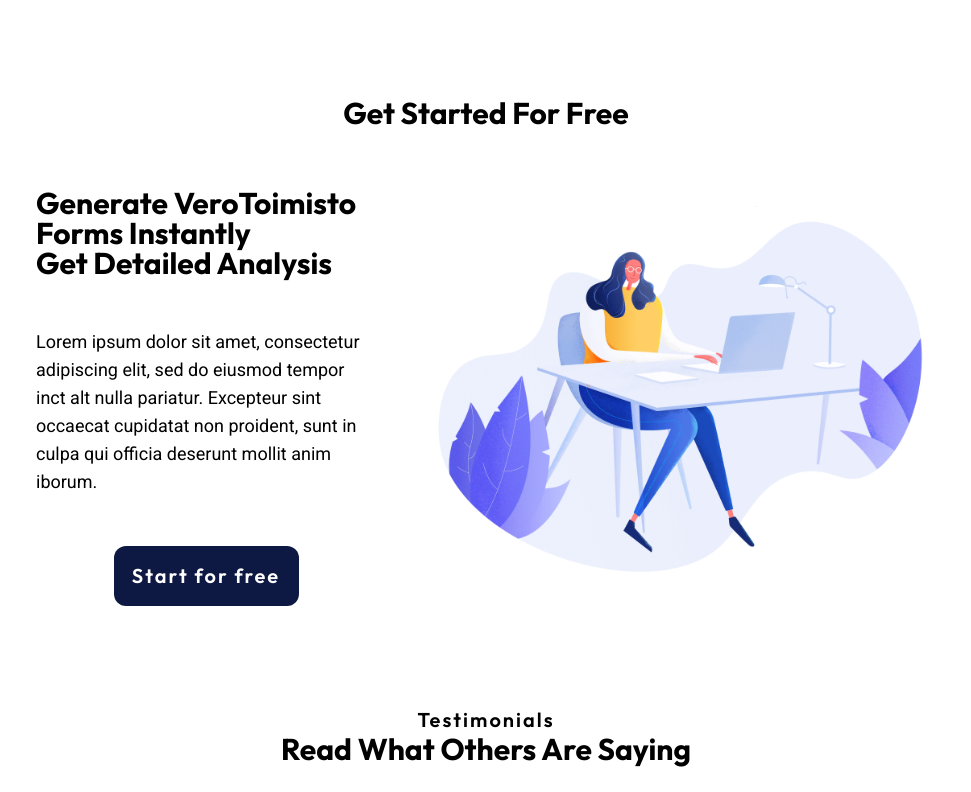
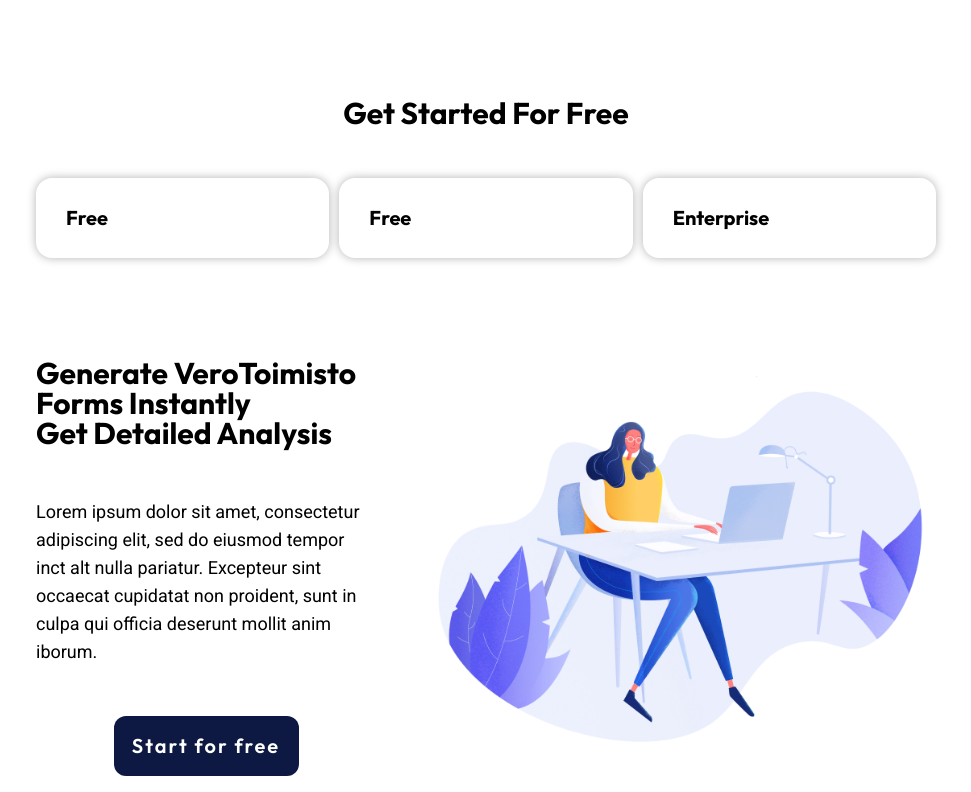
Before and after one commit to shinydev618/CryptoVero_Frontend, a React (Create React App) app: page / in a window 1280 px wide. Shown: the part 1240-2032 px from the top of the page, without its empty margins (154-1125 px from the left). Built offline with nearby package versions, Linux system fonts and the light colour scheme.

Commit message:
updating get started price

```diff
--- /dev/null
+++ b/src/Components/CustomGetStartedPriceBox.js
@@ -0,0 +1,36 @@
+import React from "react";
+import { Box } from "@mui/material";
+import styled from "styled-components";
+
+const CustomGetStartedPriceBox = ({ data }) => {
+  return (
+    <StyledComponent>
+      <TextType01>{data.type}</TextType01>
+    </StyledComponent>
+  );
+};
+
+const StyledComponent = styled(Box)`
+  display: flex;
+  flex: 1;
+  width: 100%;
+  border-radius: 16px;
+  padding: 30px;
+  box-sizing: border-box;
+  flex-direction: column;
+  box-shadow: 0px 0px 10px rgba(0, 0, 0, 0.3);
+`;
+
+const TextType01 = styled(Box)`
+  font-family: "Outfit";
+  font-style: normal;
+  font-weight: 700;
+  font-size: 20px;
+  line-height: 100%;
+  /* or 40px */
+  text-transform: capitalize;
+
+  color: #000000;
+`;
+
+export default CustomGetStartedPriceBox;
--- a/src/Pages/Landing.js
+++ b/src/Pages/Landing.js
@@ -2,6 +2,7 @@
 import { Box } from "@mui/material";
 import styled from "styled-components";
 import CustomMainButton from "../Components/CustomMainButton";
+import CustomGetStartedPriceBox from "../Components/CustomGetStartedPriceBox";
 import CustomEachTestimonials from "../Components/CustomEachTestimonials";
 // import CustomImageSupport from "../Components/CustomImageSupport";
 import imgComputer from "../Assets/Images/background/playing with a computer.png";
@@ -11,7 +12,7 @@
 import imgSupport04 from "../Assets/Images/mark/support04.png";
 import imgDashboard01 from "../Assets/Images/background/dashboard01.png";
 import imgWorking01 from "../Assets/Images/background/working01.png";
-import { dataTestimonials } from "../Config/data";
+import { dataGetStartedPrice, dataTestimonials } from "../Config/data";
 
 const Landing = () => {
   return (
@@ -97,11 +98,9 @@
         <PartGetStarted01>
           <TextGetStartedTitle01>Get started for free</TextGetStartedTitle01>
           <PartPrice01>
-            <PartPriceFree01>
-              <TextEachPriceSmallTitle01></TextEachPriceSmallTitle01>
-            </PartPriceFree01>
-            <PartPricePro01></PartPricePro01>
-            <PartPriceEnterprise01></PartPriceEnterprise01>
+            {dataGetStartedPrice.map((each, index) => {
+              return <CustomGetStartedPriceBox data={each} key={index} color={"black"} />;
+            })}
           </PartPrice01>
         </PartGetStarted01>
         <PartGenerate01>
@@ -377,37 +376,8 @@
   display: flex;
   width: 100%;
   justify-content: space-between;
-`;
-
-const PartPriceFree01 = styled(Box)`
-  display: flex;
-  width: 345px;
-  border-radius: 16px;
-  padding: 30px;
-  box-sizing: border-box;
-  flex-direction: column;
-`;
-
-const PartPricePro01 = styled(Box)`
-  display: flex;
-  width: 345px;
-  border-radius: 16px;
-  padding: 30px;
-  box-sizing: border-box;
-  flex-direction: column;
-`;
-
-const PartPriceEnterprise01 = styled(Box)`
-  display: flex;
-  width: 345px;
-  border-radius: 16px;
-  padding: 30px;
-  box-sizing: border-box;
-  flex-direction: column;
-`;
-
-const TextEachPriceSmallTitle01 = styled(Box)`
-  display: flex;
+  gap: 10px;
+  margin-top: 50px;
 `;
 
 const PartGenerate01 = styled(Box)`
@@ -416,6 +386,7 @@
   align-items: center;
   justify-content: space-between;
   gap: 50px;
+  margin-top: 100px;
 `;
 
 const PartGenerateText01 = styled(Box)`
```
